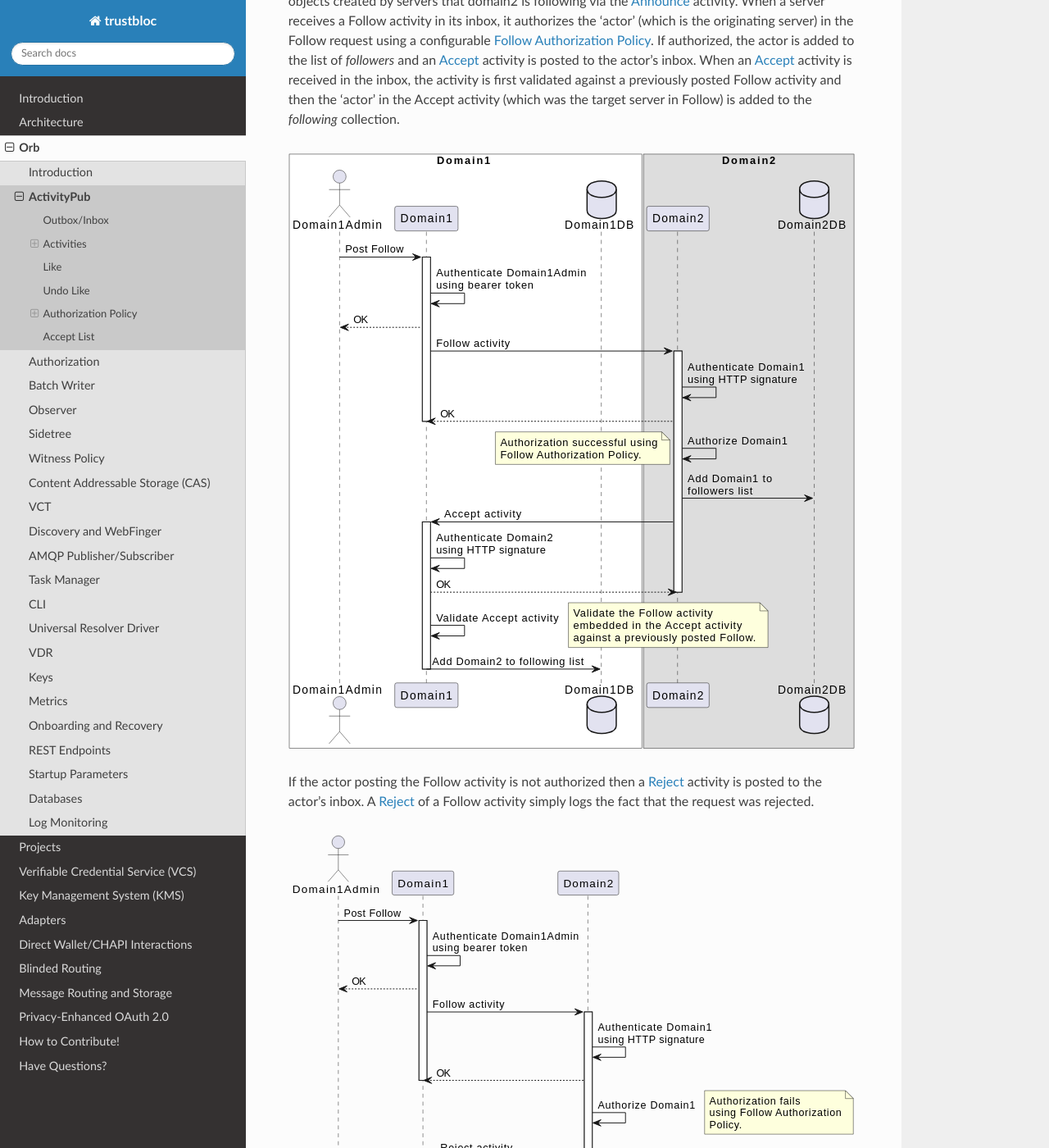
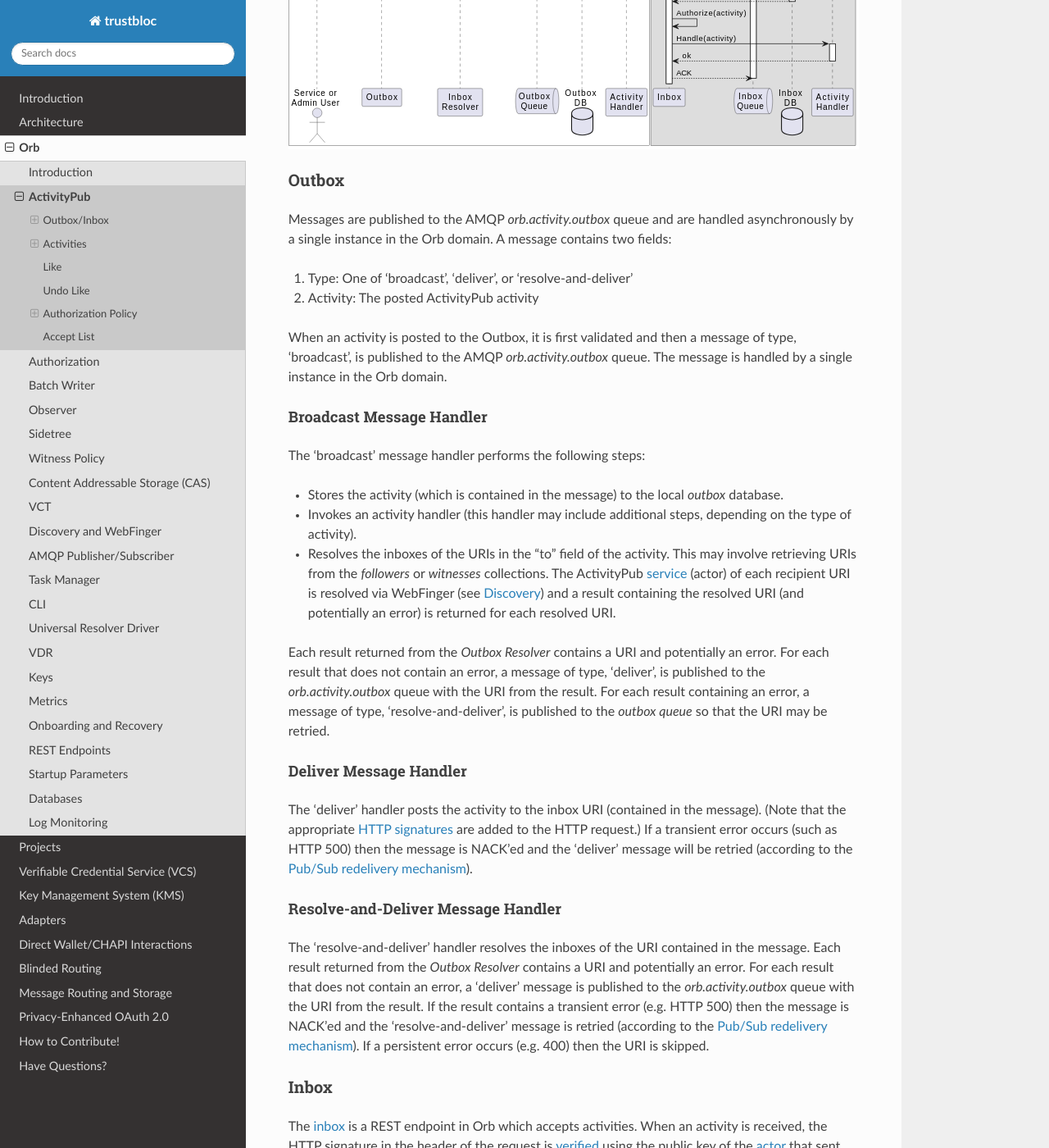
Before and after one commit to trustbloc/docs, a Sphinx documentation site: the page built from readthedocs/source/orb/activitypub.md, in a window 1280 px wide and 1400 px high, scrolled down 1750 px. Shown: the whole window at 82% size. Built offline with Sphinx 7.4.7 and the Read the Docs theme 2.0.0, drawn with Linux system fonts in a browser that asks for light colours; some of the changed text lies outside the part shown.

Commit message:
docs: Updated Outbox/Inbox doc
The ActivityPub Outbox/Inbox section was updated with the latest changes in Orb.

Signed-off-by: Bob Stasyszyn <Bob.Stasyszyn@securekey.com>

````diff
--- a/readthedocs/source/orb/activitypub.md
+++ b/readthedocs/source/orb/activitypub.md
@@ -7,28 +7,68 @@
 
 ## Outbox/Inbox
 
-When an activity is posted to the local server's outbox, it is first stored in the local *outbox* database and then
-posted to one or more recipients as specified in the Activity's "to" field. The ActivityPub
-[service](https://trustbloc.github.io/activityanchors/#actor-discovery) (actor) of each recipient URI is resolved via
-WebFinger (see [Discovery](discovery.html#Discovery)). The activity is then posted to the "inbox" URL that is specified
-in the service document. The post to each of the URLs is performed asynchronously using an AMQP message queue. The
-message is published to the _orb.activity.outbox_ queue and then one of the servers in the domain processes it by
-sending the HTTP request. Before sending the request, an [HTTP signature](authorization.html#headers)
-is added to the request header which may be verified by the recipient using the
-[public key](https://trustbloc.github.io/activityanchors/#actor-discovery) of the local service.
-
-The Inbox is a REST endpoint in Orb which accepts activities. When an activity is received, the HTTP signature in the
-header of the request is [verified](authorization.html#signature-verification) using the public key of the
-[actor](https://trustbloc.github.io/activityanchors/#actor-discovery) that sent the activity. After the actor is
-authenticated, a message is posted to the _orb.activity.inbox_ queue and is processed by one of the server instances in
-the domain.
-
-The inbox handler first stores the activity in the 'inbox' database and then authorizes the activity. Each activity
-could have different authorization criteria which are explained in each of the activities below.
+Inter-server communication is performed by posting an Activity to the Orb server's Outbox. The
+Outbox handler delivers the activity to one or more targets by resolving the URIs of the target inboxes
+(from the "to" field of the activity) and posting the activity to each of the URIs. The target Inbox authorizes
+the message and invokes the appropriate handler.
 
 ```{image} ../_static/orb/ap-outbox-inbox.svg
 
 ```
+
+### Outbox
+
+Messages are published to the AMQP _orb.activity.outbox_ queue and are handled asynchronously by a single instance
+in the Orb domain. A message contains two fields:
+1) Type: One of 'broadcast', 'deliver', or 'resolve-and-deliver'
+2) Activity: The posted ActivityPub activity
+
+When an activity is posted to the Outbox, it is first validated and then a message of type, 'broadcast', is published
+to the AMQP _orb.activity.outbox_ queue. The message is handled by a single instance in the Orb domain.
+
+#### Broadcast Message Handler
+
+The 'broadcast' message handler performs the following steps:
+- Stores the activity (which is contained in the message) to the local *outbox* database.
+- Invokes an activity handler (this handler may include additional steps, depending on the type of activity).
+- Resolves the inboxes of the URIs in the "to" field of the activity. This may involve retrieving URIs from the
+  _followers_ or _witnesses_ collections. The ActivityPub
+  [service](https://trustbloc.github.io/activityanchors/#actor-discovery) (actor) of each recipient URI is resolved via
+  WebFinger (see [Discovery](discovery.html#Discovery)) and a result containing the resolved URI (and potentially
+  an error) is returned for each resolved URI.
+
+Each result returned from the _Outbox Resolver_ contains a URI and potentially an error. For each result that does not
+contain an error, a message of type, 'deliver', is published to the _orb.activity.outbox_ queue with the URI from the
+result. For each result containing an error, a message of type, 'resolve-and-deliver', is published to the _outbox queue_
+so that the URI may be retried.
+
+#### Deliver Message Handler
+
+The 'deliver' handler posts the activity to the inbox URI (contained in the message). (Note that the appropriate
+[HTTP signatures](authorization.html#http-signatures) are added to the HTTP request.) If a transient error occurs
+(such as HTTP 500) then the message is NACK'ed and the 'deliver' message will be retried (according to the
+[Pub/Sub redelivery mechanism](pubsub.html#message-redelivery)).
+
+#### Resolve-and-Deliver Message Handler
+
+The 'resolve-and-deliver' handler resolves the inboxes of the URI contained in the message. Each result returned from
+the _Outbox Resolver_ contains a URI and potentially an error. For each result that does not contain
+an error, a 'deliver' message is published to the _orb.activity.outbox_ queue with the URI from the result.
+If the result contains a transient error (e.g. HTTP 500) then the message is NACK'ed and the 'resolve-and-deliver'
+message is retried (according to the [Pub/Sub redelivery mechanism](pubsub.html#message-redelivery)).
+If a persistent error occurs (e.g. 400) then the URI is skipped.
+
+### Inbox
+
+The [inbox](restendpoints/activitypub.html#inbox) is a REST endpoint in Orb which accepts activities. When an activity
+is received, the HTTP signature in the header of the request is [verified](authorization.html#signature-verification)
+using the public key of the [actor](https://trustbloc.github.io/activityanchors/#actor-discovery) that sent the activity.
+After the actor is authenticated, a message is posted to the _orb.activity.inbox_ queue and is processed by one of the
+server instances in the domain.
+
+The inbox handler first stores the activity in the 'inbox' database and authorizes the activity. (Each activity
+could have different authorization criteria which are explained in each of the activities below.) The appropriate
+activity handler is then invoked.
 
 ## Activities
 
````
Also changed, not shown: readthedocs/source/_static/orb/ap-outbox-inbox.svg, 1 other file.
